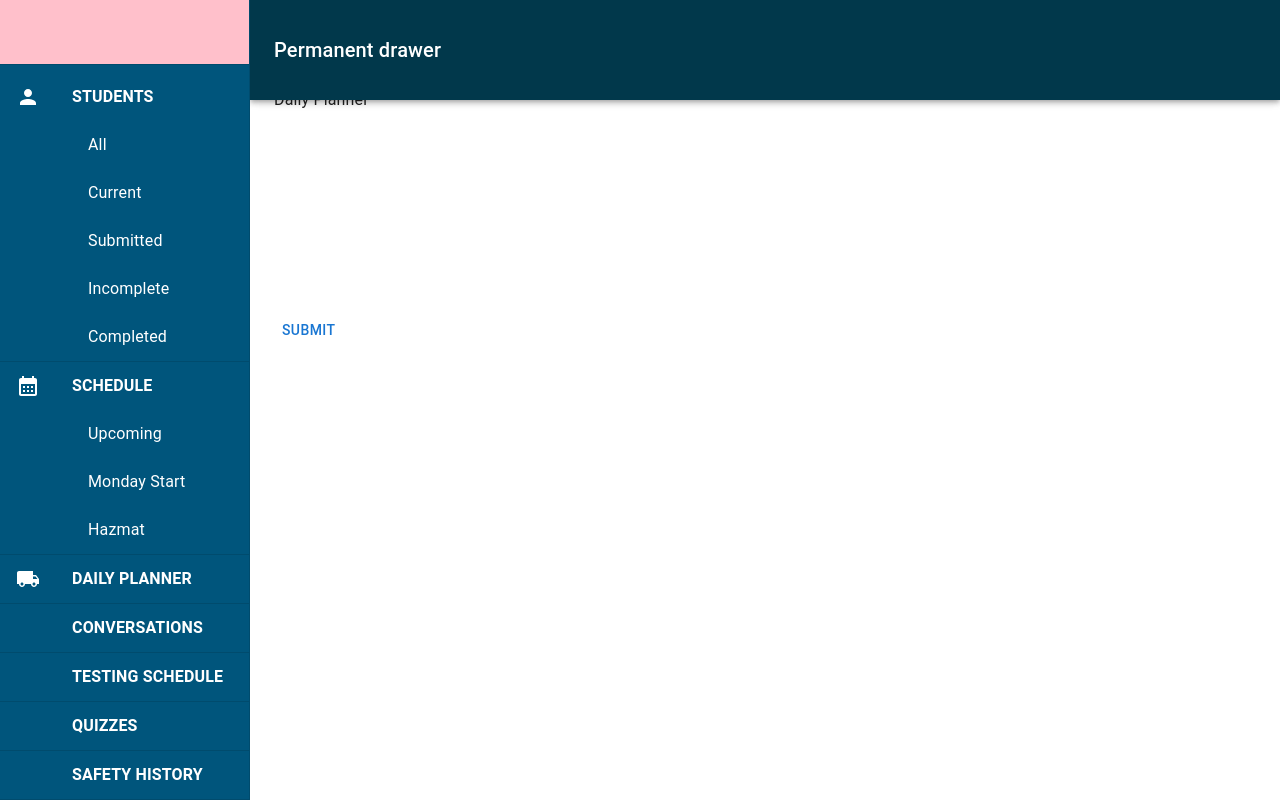
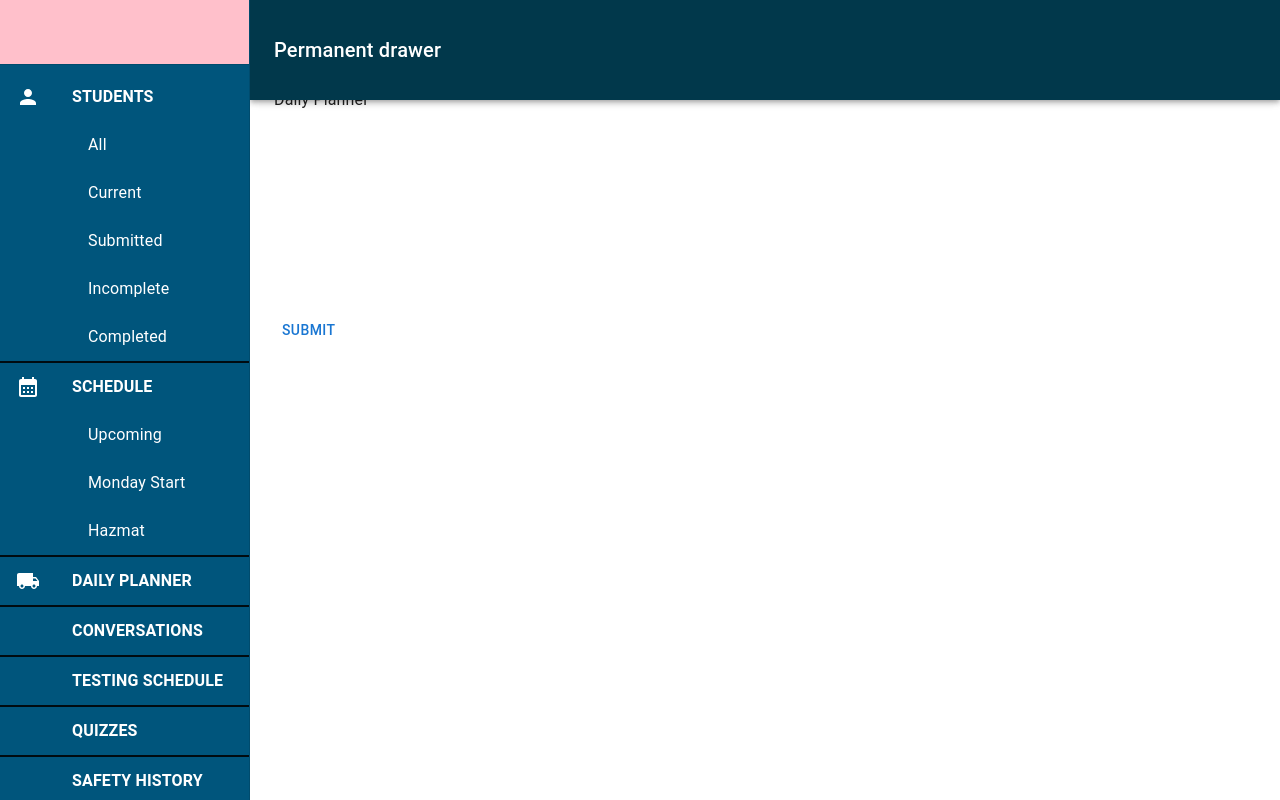
Before and after one commit to michaelwilliams-cdlpowersuite/eldt-v2, a React (Create React App) app: page /daily-planner in a window 1280 px wide. Built offline with nearby package versions, Linux system fonts and the light colour scheme.

Commit message:
break out brand colors

```diff
--- a/src/layouts/MainLayout.tsx
+++ b/src/layouts/MainLayout.tsx
@@ -13,6 +13,7 @@ import Typography from "@mui/material/Typography";
 import * as React from "react";
 import { Outlet, Link as RouterLink } from "react-router-dom";
 import mainNavItems from "./mainNavItems";
+import { brandColors } from "../shared/brandColors";
 
 const drawerWidth = 250;
 const toolbarHeight = 100;
@@ -28,7 +29,7 @@ const MainLayout: React.FC<MainLayoutProps> = () => {
         sx={{
           width: `calc(100% - ${drawerWidth}px)`,
           ml: `${drawerWidth}px`,
-          backgroundColor: "#01384b",
+          backgroundColor: brandColors.cdlDarkBlue,
         }}
       >
         <Toolbar sx={{ height: toolbarHeight }}>
@@ -44,7 +45,7 @@ const MainLayout: React.FC<MainLayoutProps> = () => {
           "& .MuiDrawer-paper": {
             width: drawerWidth,
             boxSizing: "border-box",
-            backgroundColor: "#00557c",
+            backgroundColor: brandColors.cdlLightBlue,
           },
         }}
         variant="permanent"
@@ -53,6 +54,7 @@ const MainLayout: React.FC<MainLayoutProps> = () => {
         <Toolbar sx={{ bgcolor: "pink", height: toolbarHeight }} />
         <Divider />
         <List>
+          {/* Loop over the nav items */}
           {mainNavItems.map((nav, index) => (
             <React.Fragment key={index}>
               <ListItem
@@ -85,6 +87,7 @@ const MainLayout: React.FC<MainLayoutProps> = () => {
                 </ListItemButton>
               </ListItem>
 
+              {/* Loop over the subnav items */}
               {nav.subNav && (
                 <List component="div" disablePadding>
                   {nav.subNav.map((subNavItem, subIndex) => (
@@ -104,7 +107,11 @@ const MainLayout: React.FC<MainLayoutProps> = () => {
                 </List>
               )}
 
-              <Divider />
+              <Divider
+                sx={{
+                  border: 1,
+                }}
+              />
             </React.Fragment>
           ))}
         </List>
--- /dev/null
+++ b/src/shared/brandColors.ts
@@ -0,0 +1,4 @@
+export const brandColors = {
+  cdlDarkBlue: "#01384b",
+  cdlLightBlue: "#00557c",
+};
```
